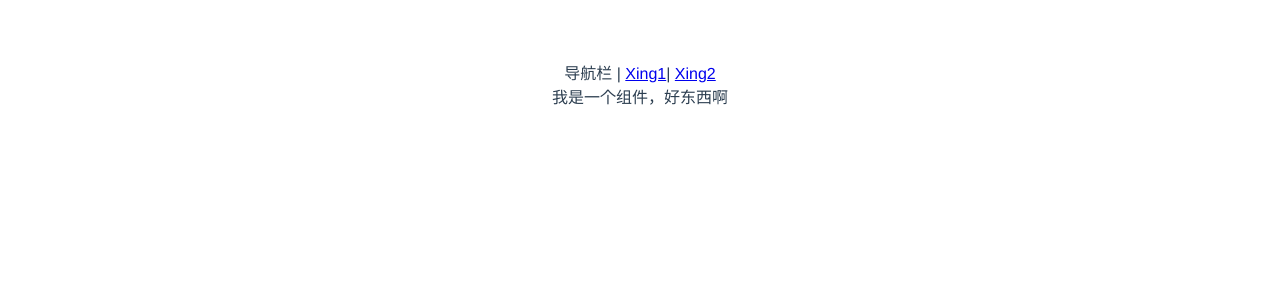
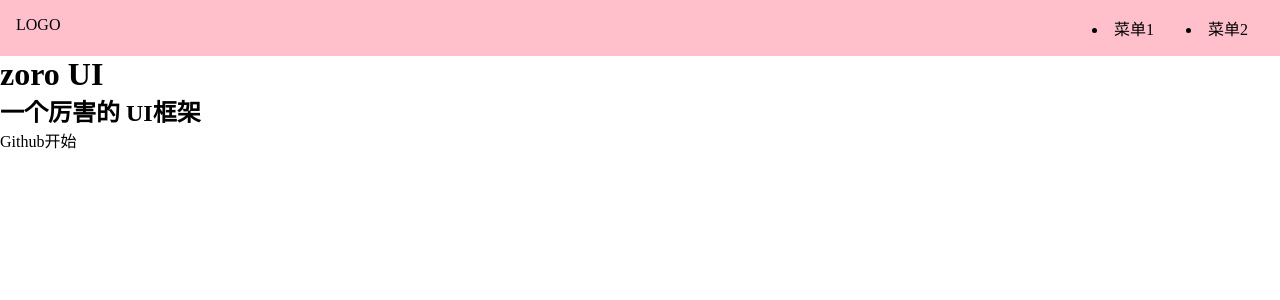
Before and after one commit to qvefofo/zero-ui, a Vue app: page / in a window 1280 px wide. Shown: the top 300 px of the page. Built offline with nearby package versions, Linux system fonts and the light colour scheme.

Commit message:
build:安装sass 与样式调整

```diff
--- a/package.json
+++ b/package.json
@@ -10,7 +10,8 @@
     "vue-router": "^4.0.0-beta.3"
   },
   "devDependencies": {
-    "vite": "^1.0.0-rc.1",
-    "@vue/compiler-sfc": "^3.0.0-rc.1"
+    "sass": "1.26.10",
+    "@vue/compiler-sfc": "^3.0.0-rc.1",
+    "vite": "^1.0.0-rc.1"
   }
 }
--- a/src/App.vue
+++ b/src/App.vue
@@ -1,19 +1,15 @@
 <template>
-<div>
-    导航栏 |
-    <router-link to="/">Xing1</router-link>|
-    <router-link to="/xxx">Xing2</router-link>
-</div>
-<router-view></router-view>
+  <router-view></router-view>
 </template>
 
 <script>
-import Xing from "./components/Xing.vue";
+import Xing from './components/Xing.vue'
 
 export default {
-    name: "App",
-    components: {
-        Xing,
-    },
-};
+  name: 'App',
+  components: {
+    Xing,
+  },
+  setup(props) {},
+}
 </script>
--- a/src/components/Xing.vue
+++ b/src/components/Xing.vue
@@ -1,15 +1,12 @@
 <template>
-    <div>
-        我是一个组件，好东西啊
-    </div>
+  <div>我是一个组件，好东西啊</div>
 </template>
 
 <script>
-    export default {
-
-    }
+export default {
+  methods: {},
+}
 </script>
 
 <style scoped>
-
 </style>
--- a/src/components/Xing2.vue
+++ b/src/components/Xing2.vue
@@ -1,9 +1,9 @@
 <template>
-<div>我是第二个组件</div>
+  <div class="myClassName"></div>
 </template>
 
 <script>
-export default {};
+export default {}
 </script>
 
 <style scoped>
--- a/src/index.css
+++ /dev/null
@@ -1,8 +0,0 @@
-#app {
-  font-family: Avenir, Helvetica, Arial, sans-serif;
-  -webkit-font-smoothing: antialiased;
-  -moz-osx-font-smoothing: grayscale;
-  text-align: center;
-  color: #2c3e50;
-  margin-top: 60px;
-}
--- /dev/null
+++ b/src/index.scss
@@ -0,0 +1,16 @@
+* {
+  margin: 0;
+  padding: 0;
+  box-sizing: border-box;
+}
+ul,
+ol {
+  list-style: none;
+}
+a {
+  text-decoration: none;
+  color: inherit;
+  &:hover {
+    border-bottom: 1px solid;
+  }
+}
--- /dev/null
+++ b/src/views/Doc.vue
@@ -0,0 +1,12 @@
+<template>
+  <div>
+    <div class="topnav">
+      <div class="logo"></div>
+      <div class="menu"></div>
+    </div>
+    <div class="content">
+      <aside>边栏</aside>
+      <main>主内容</main>
+    </div>
+  </div>
+</template>
--- /dev/null
+++ b/src/views/Home.vue
@@ -0,0 +1,38 @@
+<template>
+  <div>
+    <div class="topnav">
+      <div class="logo">LOGO</div>
+      <div class="menu">
+        <li>菜单1</li>
+        <li>菜单2</li>
+      </div>
+    </div>
+    <div class="banner">
+      <h1>zoro UI</h1>
+      <h2>一个厉害的 UI框架</h2>
+      <p class="actions">
+        <a href>Github</a>
+        <a href>开始</a>
+      </p>
+    </div>
+  </div>
+</template>
+<style lang="scss" scoped>
+.topnav {
+  background: pink;
+  display: flex;
+  padding: 16px;
+  > .logo {
+    max-width: 6em;
+    margin-right: auto;
+  }
+  > .menu {
+    display: flex;
+    white-space: nowrap;
+    flex-wrap: nowrap;
+    > li {
+      margin: 0 1em;
+    }
+  }
+}
+</style>
```
Also changed, not shown: src/main.ts (+5 -5 lines), 1 other file (tests, documents, lock files or other folders).
